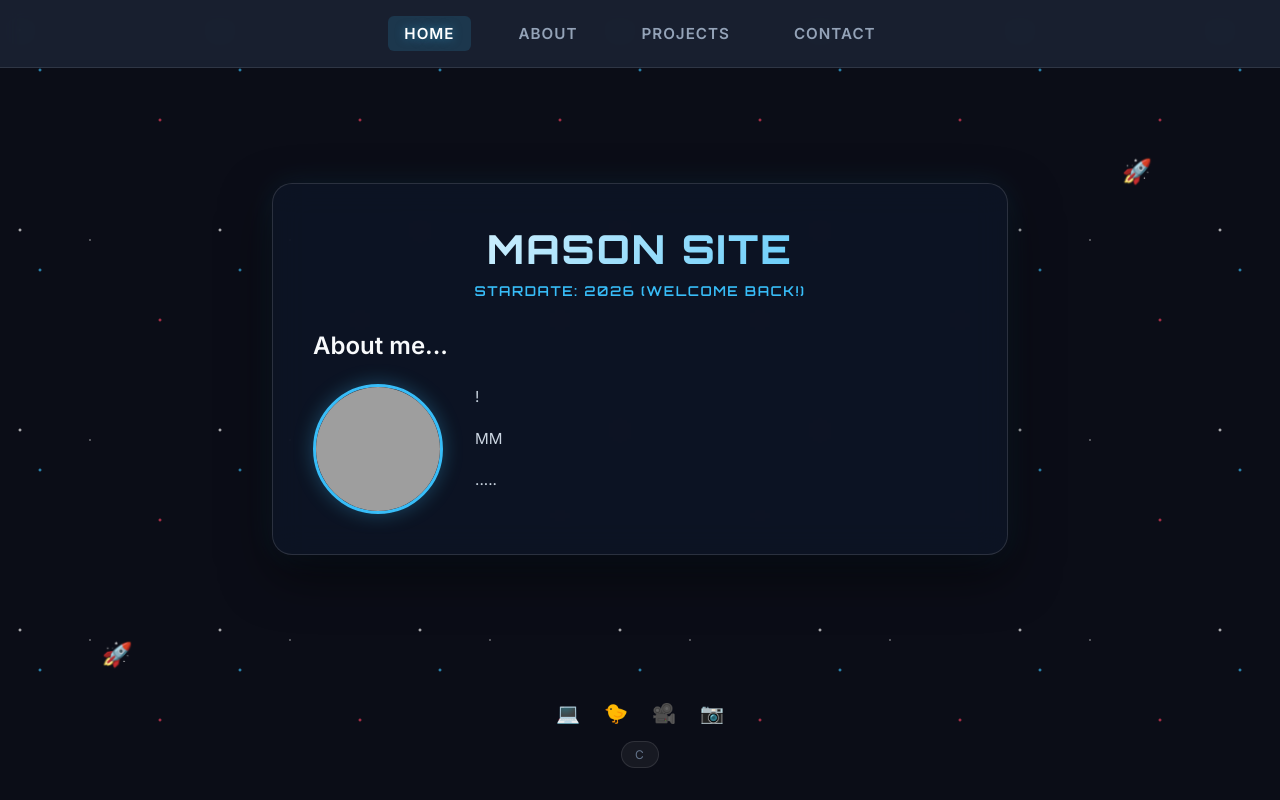
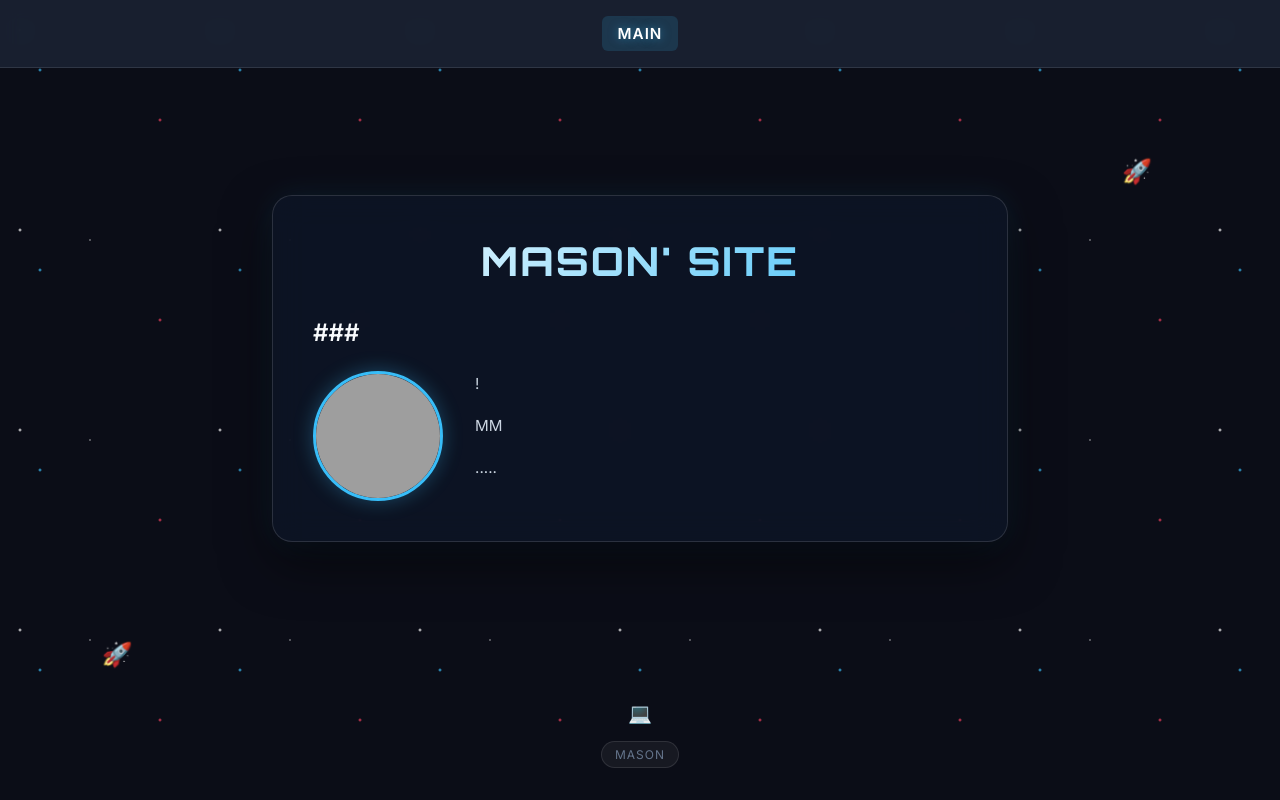
Before and after one commit to Mason2354/mason2354.github.io, a plain HTML site: page index.html in a window 1280 px wide. Drawn offline with Linux system fonts and the light colour scheme; grey boxes are pictures that could not be loaded.

Commit message:
Revise navigation links and update header content
Updated navigation and header titles, modified image source, and changed footer badge.

```diff
--- a/index.html
+++ b/index.html
@@ -245,10 +245,8 @@
     <!-- Navigation Header -->
     <header>
         <nav>
-            <a href="#home" class="active">HOME</a>
-            <a href="#about">ABOUT</a>
-            <a href="#projects">PROJECTS</a>
-            <a href="#contact">CONTACT</a>
+            <a href="#home" class="active">MAIN</a>
+
         </nav>
     </header>
 
@@ -257,15 +255,15 @@
         <div class="glass-card">
 
             <div class="title-section">
-                <h1>MASON SITE</h1>
-                <div class="stardate">STARDATE: <span id="year"></span> (WELCOME BACK!)</div>
+                <h1>MASON' SITE</h1>
+
             </div>
 
-            <h2>About me...</h2>
+            <h2>###</h2>
 
             <div class="about-content">
                 <!-- Replace 'https://via.placeholder.com/150' with your own image URL -->
-                <img src="https://images.unsplash.com/photo-1534528741775-53994a69daeb?auto=format&fit=crop&w=300&q=80" alt="Michal Profile" class="profile-img">
+                <img src="https://unsplash.com/photos/brown-tabby-cat-in-tilt-shift-lens-omgGyoQgPh0?auto=format&fit=crop&w=300&q=80" alt="Michal Profile" class="profile-img">
 
                 <div class="bio-text">
                     <p>
@@ -287,11 +285,9 @@
     <footer>
         <div class="social-links">
             <a href="#" title="GitHub">💻</a>
-            <a href="#" title="Twitter">🐤</a>
-            <a href="#" title="YouTube">🎥</a>
-            <a href="#" title="Instagram">📷</a>
+
         </div>
-        <div class="badge">C</div>
+        <div class="badge">MASON</div>
     </footer>
 
     <script>
```
